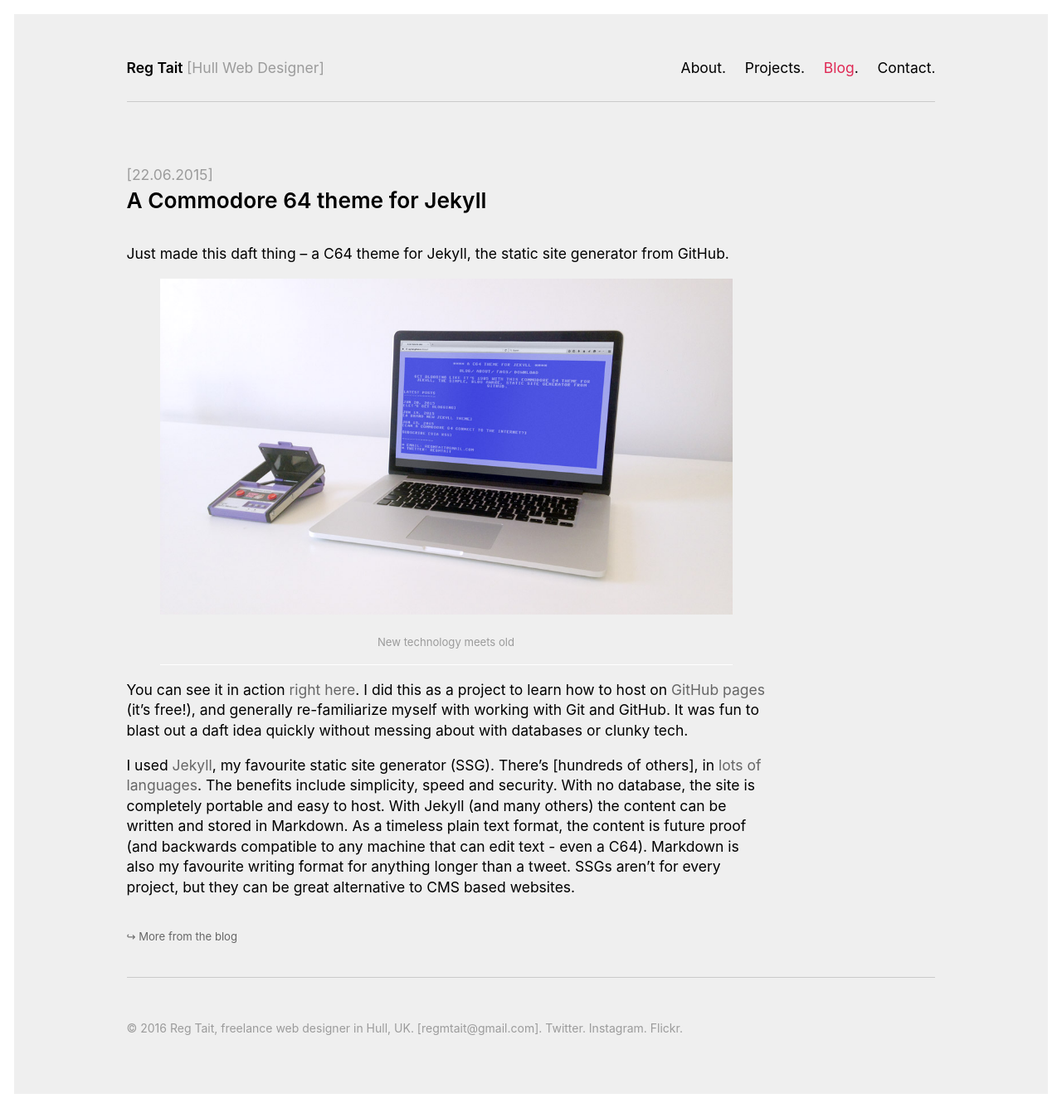
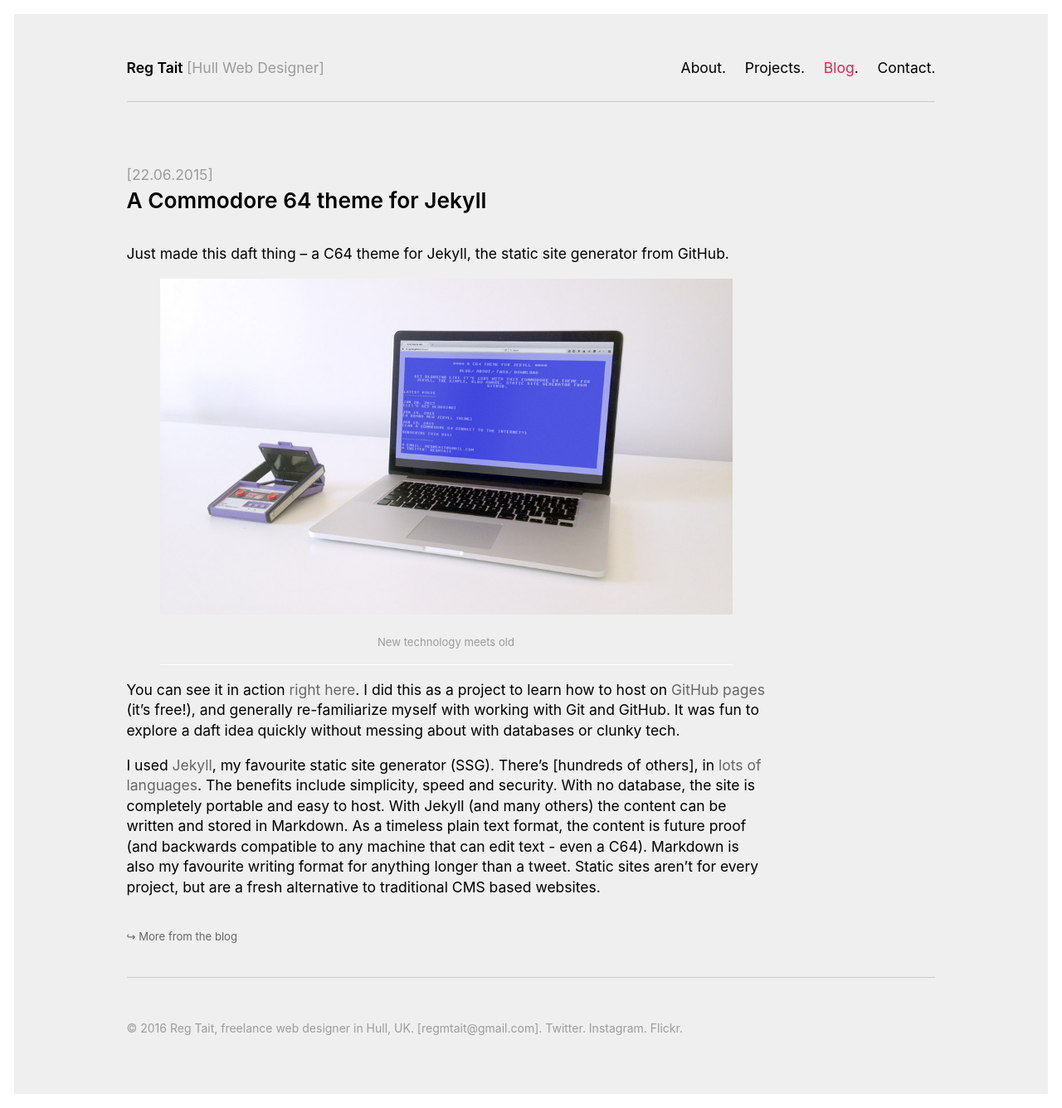
Before and after one commit to regmtait/regmtait.co.uk, a Jekyll site: the page built from _posts/2015-06-22-c64-jekyll.md, in a window 1280 px wide. Shown: the whole page at 83% size. Built offline with Jekyll 4.4.1, drawn with Linux system fonts in a browser that asks for light colours.

Commit message:
Text edit

```diff
--- a/_posts/2015-06-22-c64-jekyll.md
+++ b/_posts/2015-06-22-c64-jekyll.md
@@ -13,9 +13,9 @@ excerpt: Just made this daft thing – a C64 theme for Jekyll, the static site g
 
 ---
 
-You can see it in action [right here]. I did this as a project to learn how to host on [GitHub pages](https://pages.github.com/) (it’s free!), and generally re-familiarize myself with working with Git and GitHub. It was fun to blast out a daft idea quickly without messing about with databases or clunky tech.
+You can see it in action [right here]. I did this as a project to learn how to host on [GitHub pages](https://pages.github.com/) (it’s free!), and generally re-familiarize myself with working with Git and GitHub. It was fun to explore a daft idea quickly without messing about with databases or clunky tech.
 
-I used [Jekyll], my favourite static site generator (SSG). There’s [hundreds of others], in [lots of languages]. The benefits include simplicity, speed and security. With no database, the site is completely portable and easy to host. With Jekyll (and many others) the content can be written and stored in Markdown. As a timeless plain text format, the content is future proof (and backwards compatible to any machine that can edit text - even a C64). Markdown is also my favourite writing format for anything longer than a tweet. SSGs aren’t for every project, but they can be great alternative to CMS based websites.
+I used [Jekyll], my favourite static site generator (SSG). There’s [hundreds of others], in [lots of languages]. The benefits include simplicity, speed and security. With no database, the site is completely portable and easy to host. With Jekyll (and many others) the content can be written and stored in Markdown. As a timeless plain text format, the content is future proof (and backwards compatible to any machine that can edit text - even a C64). Markdown is also my favourite writing format for anything longer than a tweet. Static sites aren’t for every project, but are a fresh alternative to traditional CMS based websites.
 
 [right here]: http://regmtait.github.io/c64jekyll/
 [GitHub pages]: https://pages.github.com/
```
